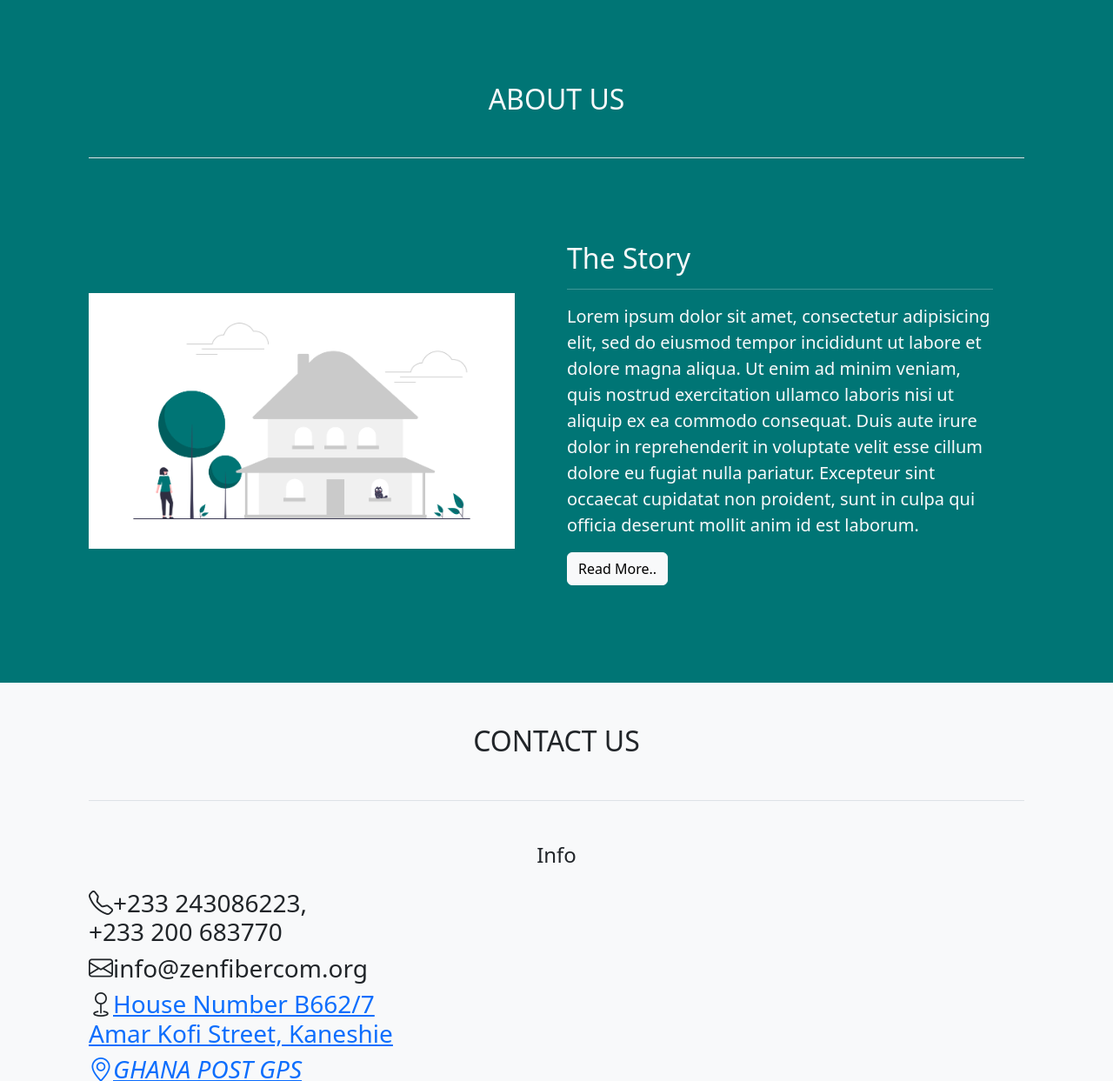
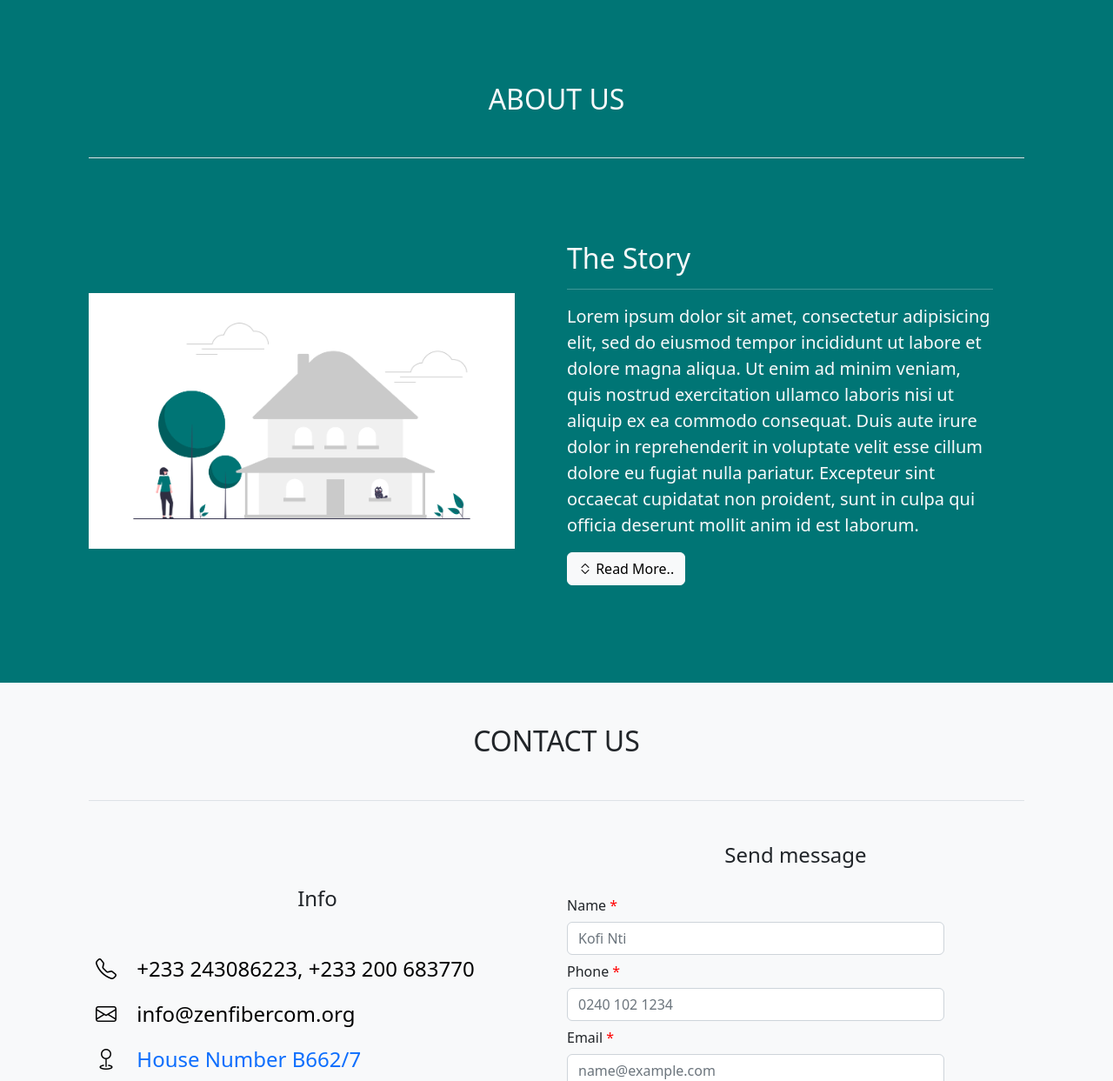
Before and after one commit to agoetee/zenfiber, a PHP site: page /bootweb.html in a window 1280 px wide. Shown: the part 5257-6500 px from the top of the page at 87% size. Run offline with PHP 8.4, Linux system fonts and the light colour scheme.

Commit message:
Added Contact us info

```diff
--- a/bootweb.html
+++ b/bootweb.html
@@ -187,17 +187,17 @@
 			<div class="containers">
 				<div class="container">
 					<i class="bi bi-alt" style="font-size: 3rem;"></i>
-					<div class="counter" data-tarket="1500">0</div>
+					<div class="counter" data-target="1500">0</div>
 					<h3>Kilometers</h3>
 				</div>
 				<div class="container">
 					<i class="bi bi-geo-alt-fill" style="font-size: 3rem;"></i>
-					<div class="counter" data-tarket="4">0</div>
+					<div class="counter" data-target="4">0</div>
 					<h3>Regions</h3>
 				</div>
 				<div class="container">
 					<i class="bi bi-bounding-box" style="font-size: 3rem;"></i>
-					<div class="counter" data-tarket="50">0</div>
+					<div class="counter" data-target="50">0</div>
 					<h3>Cell-Site Connections</h3>
 				</div>
 			</div>
@@ -216,7 +216,7 @@
 						</div>
 						<div class="row px-4 ">
 							<div class="col-9">
-								<div class="counter main-writing" data-tarket="1500">0</div>
+								<div class="counter main-writing" data-target="1500">0</div>
 								<h3 class="card-text pb-2">Kilometers</h3>
 							</div>
 						</div>
@@ -230,7 +230,7 @@
 						</div>
 						<div class="row px-2 no-gutters">
 							<div class="col-9">
-								<div class="counter main-writing" data-tarket="4">0</div>
+								<div class="counter main-writing" data-target="4">0</div>
 								<h3 class="card-text pb-2">Regions</h3>
 							</div>
 						</div>
@@ -244,7 +244,7 @@
 						</div>
 						<div class="row px-2 no-gutters">
 							<div class="col-9">
-								<div class="counter main-writing" data-tarket="50">0</div>
+								<div class="counter main-writing" data-target="50">0</div>
 								<h3 class="card-text pb-2">Cell-Site works</h3>
 							</div>
 						</div>
@@ -296,7 +296,7 @@
 					cillum dolore eu fugiat nulla pariatur. Excepteur sint occaecat cupidatat non
 					proident, sunt in culpa qui officia deserunt mollit anim id est laborum.</p>
 					<p>
-						<button class="btn btn-light" type="button" data-bs-toggle="collapse" data-bs-target="#collapse-story" aria-expanded="false" aria-controls="collapseExample">
+						<button class="btn btn-light" type="button" data-bs-toggle="collapse" data-bs-target="#collapse-story" aria-expanded="false" aria-controls="collapse-story"><i class="bi bi-chevron-expand"></i>
 						Read More..
 						</button>
 					</p>
@@ -324,25 +324,62 @@
 					<h2 class="text-center border-bottom mb-5 pb-5">CONTACT US</h2>
 				</div>
 			</div>
-			<div class="row align-items-center justify-content-between">
+			<div class="row align-items-center justify-content-between pb-5">
 				<div class="col-md">
 					<h4 class="mb-4 text-center">Info</h4>
-					<h3><i class="bi bi-telephone"></i>+233 243086223, <br>   +233 200 683770</h3>
-					<h3><i class="bi bi-envelope"></i>info@zenfibercom.org</h3>
-					<h3><i class="bi bi-geo"></i><a href="https://www.google.com/maps/place/Zen+Fibercom+Limited/@5.5681314,-0.2393122,15.65z/data=!4m5!3m4!1s0x0:0x31ffa587ad178382!8m2!3d5.5696417!4d-0.2398887" target="_blank">House Number B662/7<br> Amar Kofi Street, Kaneshie</h3>
-					<h3><i class="bi bi-geo-alt">GHANA POST GPS</i><p>GK-321-1234</p></h3>
-
-
+					<table class="table table-borderless table-text">
+						<thead>
+							<tr>
+								<th scope="col"></th>
+								<th scope="col"></th>
+							</tr>
+						</thead>
+						<tbody>
+							<tr>
+								<th scope="row"><i class="bi bi-telephone"></i></th>
+								<td>+233 243086223, +233 200 683770</td>
+							</tr>
+							<tr>
+								<th scope="row"><i class="bi bi-envelope"></i></th>
+								<td>info@zenfibercom.org</td>
+							</tr>
+							<tr>
+								<th scope="row"><i class="bi bi-geo"></i></th>
+								<td><a href="https://www.google.com/maps/place/Zen+Fibercom+Limited/@5.5681314,-0.2393122,15.65z/data=!4m5!3m4!1s0x0:0x31ffa587ad178382!8m2!3d5.5696417!4d-0.2398887" target="_blank">House Number B662/7<br> Amar Kofi Street, Kaneshie</a></td>
+							</tr>
+							<tr>
+								<th scope="row"><i class="bi bi-geo-alt"></i></th>
+								<td>GHANA POST GPS - GK-321-1234</td>
+							</tr>
+						</tbody>
+					</table>
 				</div>
 				<div class="col-md">
 					<h4 class="mb-4 text-center">Send message</h4>
 					<form>
 						<div class="form-group row">
-							<label for="inputName3" class="col-sm-2 col-form-label">Name</label>
 							<div class="col-sm-10">
-								<input type="name" class="form-control" id="inputName3" placeholder="Kofi Nti">
+								<label for="inputName" class="required col-sm-2 col-form-label">Name</label>
+								<input type="name" class="form-control" id="inputName" placeholder="Kofi Nti">
 							</div>
 						</div>
+						<div class="form-group row">
+							<div class="col-sm-10">
+								<label for="inputPhone" class="required col-sm-2 col-form-label">Phone</label>
+								<input type="name" class="form-control" id="inputPhone" placeholder="0240 102 1234">
+							</div>
+						</div>
+						<div class="form-group row">
+							<div class="col-sm-10">
+								<label for="inputEmail" class="required col-sm-2 col-form-label">Email</label>
+								<input type="name" class="form-control" id="inputEmail" placeholder="name@example.com">
+							</div>
+						</div>
+						<div class="form-group">
+							<label for="texting-area" class="required">Message</label>
+							<textarea class="form-control" id="texting-area" rows="3"></textarea>
+						</div>
+						<button type="submit" class="btn btn-primary">Submit</button>
 					</form>
 				</div>
 			</div>
--- a/style.css
+++ b/style.css
@@ -212,10 +212,10 @@
 	-o-transition: all 100ms ease-in;
 }
 .close:after {
-	transform: rotate(45deg);
-	-moz-transform: rotate(45deg);
-	-webkit-transform: rotate(45deg);
-	-o-transform: rotate(45deg);
+	transform: rotate(-45deg);
+	-moz-transform: rotate(-45deg);
+	-webkit-transform: rotate(-45deg);
+	-o-transform: rotate(-45deg);
 }
 .popup {
 	position: absolute;
@@ -277,7 +277,28 @@
 	outline: none;
 	box-shadow: 1px 2px 3px #F5F5F5;
 }
-/*ABOUT-US SECTION AND POP-UP*/
+
+/*ABOUT-US SECTION */
+
+/*ABOUT-US SECTION */
+
+/*CONTACT US SECTION*/
+
+.table-text {
+	font-size: 1.5em;
+	color: black;
+}
+
+.table-text a {
+	text-decoration: none;
+}
+/*Message Subsection*/
+.required:after {
+	content: " *";
+	color: red;
+
+}
+/*CONTACT US SECTION*/
 
 /*FOOTER SECTION*/
 .footer {
```
